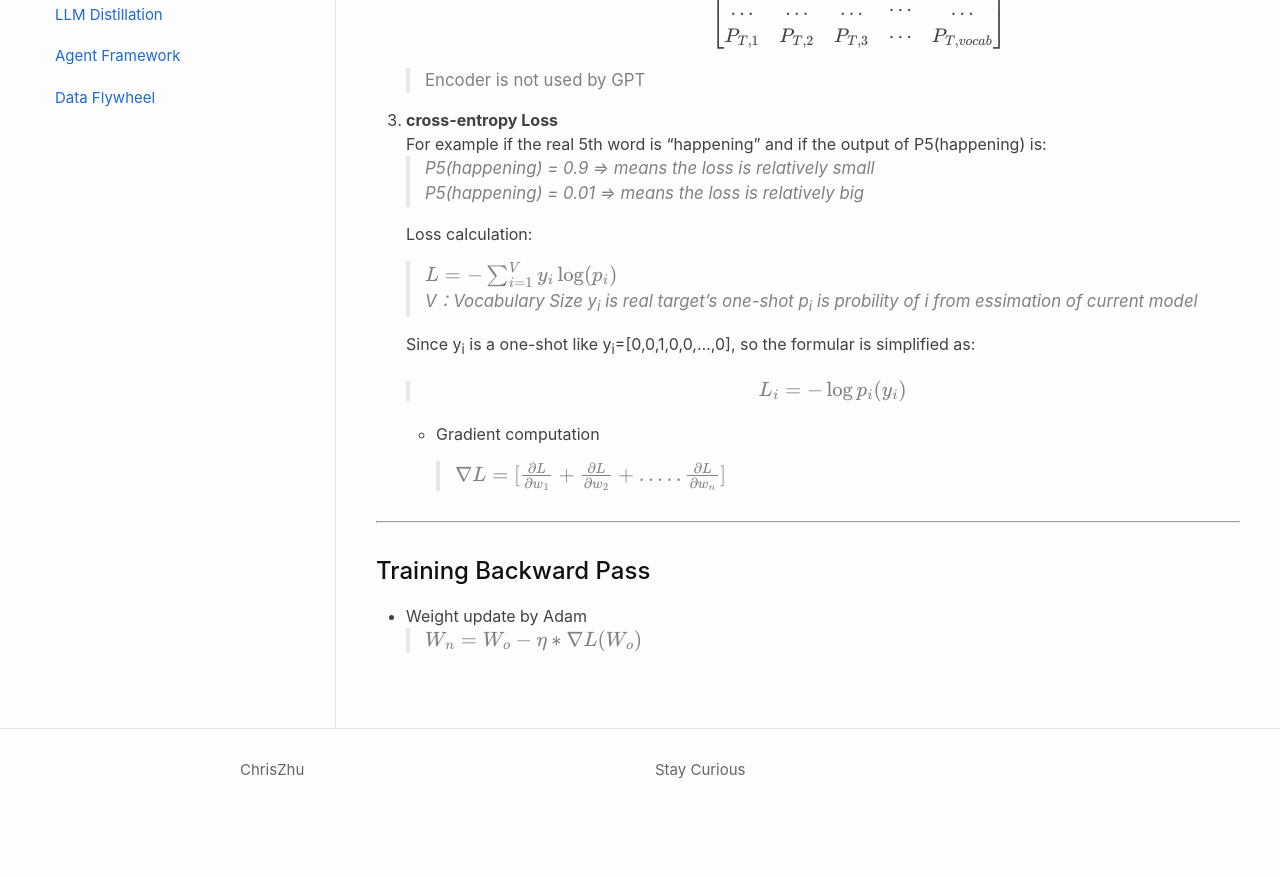
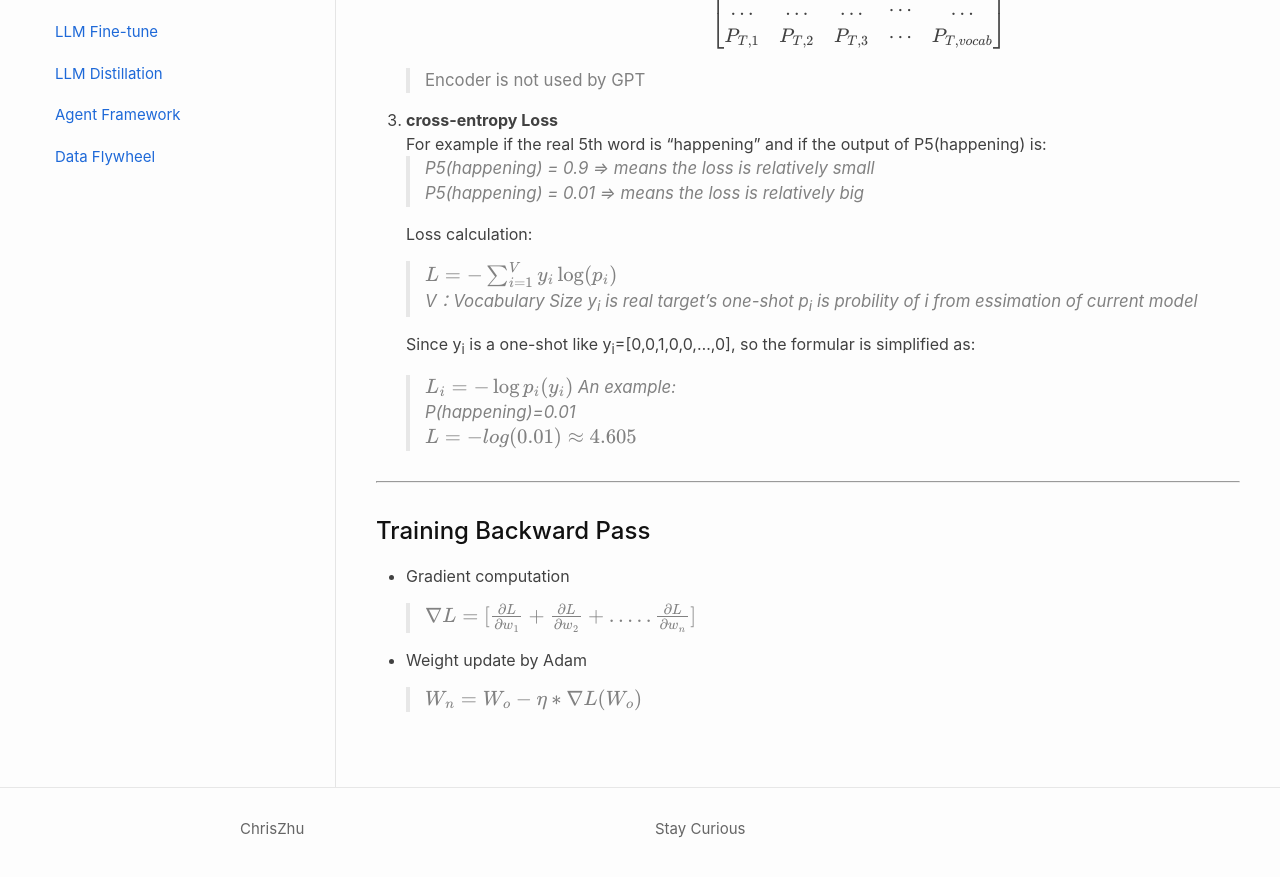
Before and after one commit to ChrisZhu2050/chriszhu2050.github.io, a Jekyll site: the page built from index.md, in a window 1280 px wide and 900 px high, scrolled down 20411 px. Shown: the top 877 px of the window. Built offline with Jekyll 4.4.1, drawn with Linux system fonts in a browser that asks for light colours; nearby versions of some CDN libraries; formulas are drawn with MathJax 3; before the commit the page ends 21253 px from its top, so only the background shows below that.

Commit message:
Update index.md

```diff
--- a/index.md
+++ b/index.md
@@ -1072,15 +1072,15 @@ graph LR
       > $$
           L_i=-\log p_i(y_i)
         $$
-
-      - Gradient computation
-
-        > $ \nabla L = [\frac{\partial L}{\partial w_1} + \frac{\partial L}{\partial w_2} +..... \frac{\partial L}{\partial w_n}] $
-
+      An example:
+      > P(happening)=0.01
+      $L=−log(0.01)\approx 4.605$
 
 
 ***
 ## Training Backward Pass
+- Gradient computation
 
+  > $ \nabla L = [\frac{\partial L}{\partial w_1} + \frac{\partial L}{\partial w_2} +..... \frac{\partial L}{\partial w_n}] $
 - Weight update by Adam
     > $ W_n = W_o - η*\nabla L(W_o) $
```
